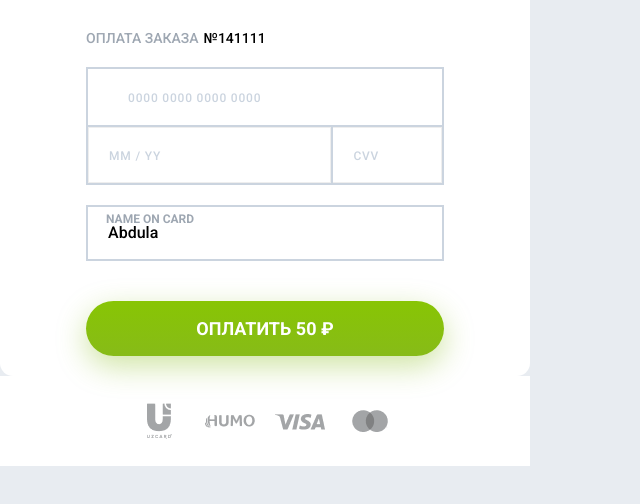
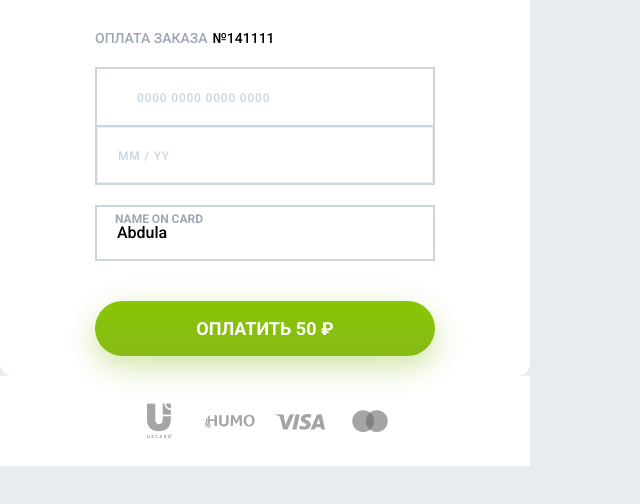
Before and after one commit to Maagikus/form, a Next.js app: page / in a window 1280 px wide. Shown: the top 504 px of the page, without its empty margins (0-640 px from the left). Built offline with nearby package versions, Linux system fonts and the light colour scheme.

Commit message:
fix problem with padding`s

```diff
--- a/src/pages/index.js
+++ b/src/pages/index.js
@@ -4,6 +4,7 @@ import { useState, useEffect, useRef } from "react";
 import { CardValidationServise } from "@/servise/validation.servise";
 import Loader from "@/components/loader";
 import { dictionary } from "@/servise/dictionary";
+
 export default function Home() {
   const state = {
     cardHolder: "Abdula",
@@ -24,7 +25,7 @@ export default function Home() {
   const [status, setStatus] = useState(state.cardHolder || null);
   const [cardHolder, setCardHolder] = useState(state.cardHolder || "");
   const [cardType, setCardType] = useState("");
-  const [isCvvNeeded, setIsCvvNeeded] = useState(true);
+  const [isCvvNeeded, setIsCvvNeeded] = useState(false);
   const inputRef = useRef(null);
   const [sum, setSum] = useState(state.sum || 0);
   const [currency, setCurrency] = useState(state.currency || "usd");
--- a/src/styles/globals.scss
+++ b/src/styles/globals.scss
@@ -444,8 +444,17 @@ textarea.input {
 }
 
 .body-payment {
-	@include adaptiveValue("padding-right", 95, 20);
-	@include adaptiveValue("padding-left", 95, 20);
+
+	// @include adaptiveValue("padding-right", 95, 20);
+	// @include adaptiveValue("padding-left", 95, 20);
+	padding-right: 95px;
+	padding-left: 95px;
+
+	@media (max-width: em(500)) {
+		@include adaptiveValue("padding-right", 95, 20, 530);
+		@include adaptiveValue("padding-left", 95, 20, 530);
+	}
+
 	display: flex;
 	flex-direction: column;
 	gap: rem(20);
```
